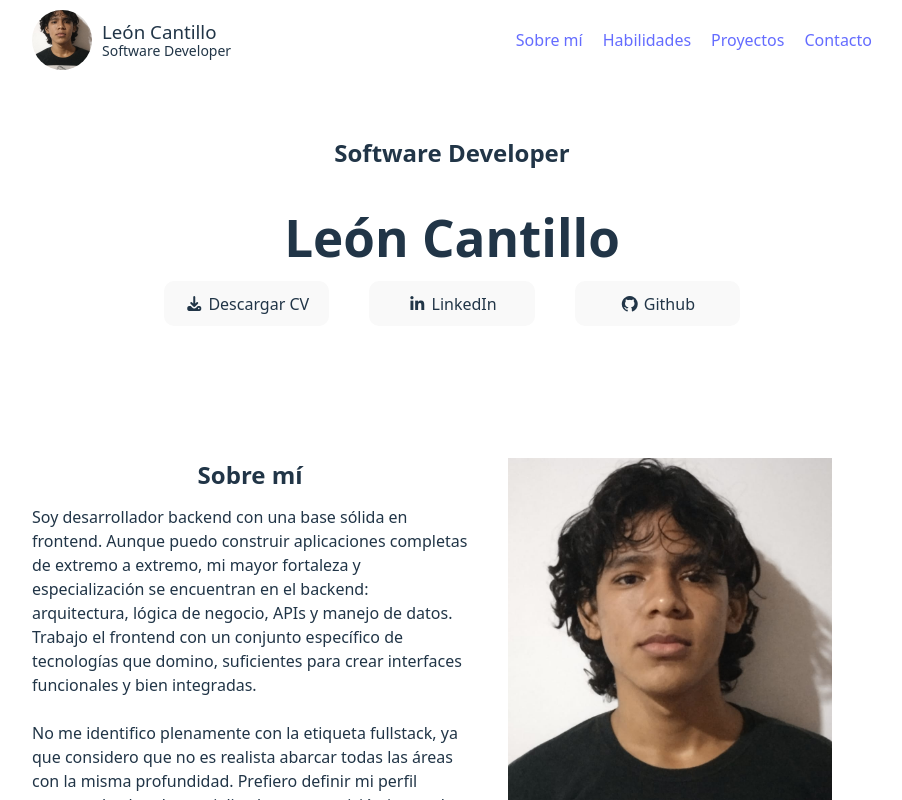
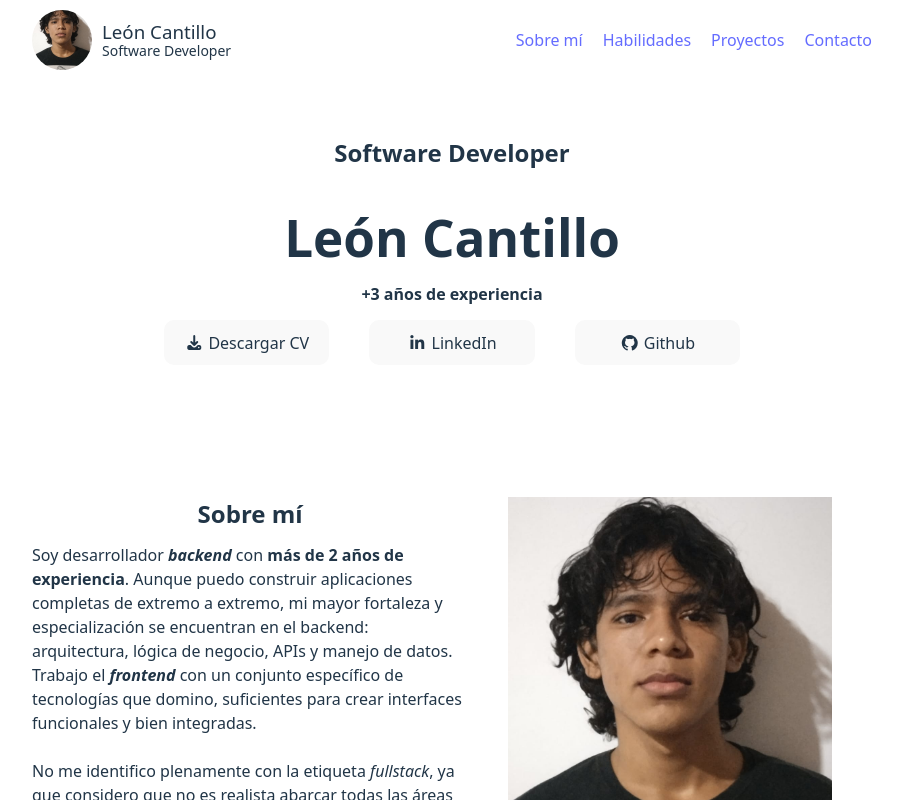
Before and after one commit to leoncantillo/portfolio, a React (Vite) app: page / in a window 1280 px wide. Shown: the top 800 px of the page, without its empty margins (188-1090 px from the left). Built offline with nearby package versions, Linux system fonts and the light colour scheme.

Commit message:
[UPDATE] Experience years and little details.

```diff
--- a/src/pages/Introduction.jsx
+++ b/src/pages/Introduction.jsx
@@ -10,6 +10,7 @@ import './../styles/section_contact.scss';
 
 const Introduction = () => {
   const currentYear = new Date().getFullYear();
+  const experienceYears = currentYear - 2022;
 
   return (
     <div className="portfolio">
@@ -23,6 +24,7 @@ const Introduction = () => {
 
           <h2 className="hero__professional-title">Software Developer</h2>
           <h1 className="hero__name">León Cantillo</h1>
+          <h4 className="hero__experience">+3 años de experiencia</h4>
           <ul className="hero__networks">
             <li className="hero__networks-button hero__networks-button--download button">
               <a href="" target="_blank" rel="noopener noreferrer">
@@ -48,11 +50,11 @@ const Introduction = () => {
             <div className="about__info">
               <h2 className="about__title">Sobre mí</h2>
               <p className="about__description">
-                Soy desarrollador backend con una base sólida en frontend. Aunque puedo construir aplicaciones completas de extremo a extremo, mi mayor fortaleza y especialización se encuentran en el backend: arquitectura, lógica de negocio, APIs y manejo de datos. Trabajo el frontend con un conjunto específico de tecnologías que domino, suficientes para crear interfaces funcionales y bien integradas.
+                Soy desarrollador <b><i>backend</i></b> con <b>más de {experienceYears - 1} años de experiencia</b>. Aunque puedo construir aplicaciones completas de extremo a extremo, mi mayor fortaleza y especialización se encuentran en el backend: arquitectura, lógica de negocio, APIs y manejo de datos. Trabajo el <b><i>frontend</i></b> con un conjunto específico de tecnologías que domino, suficientes para crear interfaces funcionales y bien integradas.
                 <br /><br />
-                No me identifico plenamente con la etiqueta fullstack, ya que considero que no es realista abarcar todas las áreas con la misma profundidad. Prefiero definir mi perfil como un backend especializado con una visión integral del desarrollo.
+                No me identifico plenamente con la etiqueta <i>fullstack</i>, ya que considero que no es realista abarcar todas las áreas con la misma profundidad. Prefiero definir mi perfil como un backend especializado con una visión integral del desarrollo.
                 <br /><br />
-                Me gusta liderar equipos y he asumido el rol de arquitecto de software en distintos proyectos. Aunque no ostento ese título de forma oficial, mi comprensión completa del panorama técnico me permite tomar decisiones sólidas y coordinar de manera eficiente las distintas áreas de trabajo.
+                Me gusta liderar equipos y he asumido el rol de <b><i>arquitecto de software</i></b> en distintos proyectos. Aunque no ostento ese título de forma oficial, mi comprensión completa del panorama técnico me permite tomar decisiones sólidas y coordinar de manera eficiente las distintas áreas de trabajo.
               </p>
             </div>
             <div className="about__photo">
```
